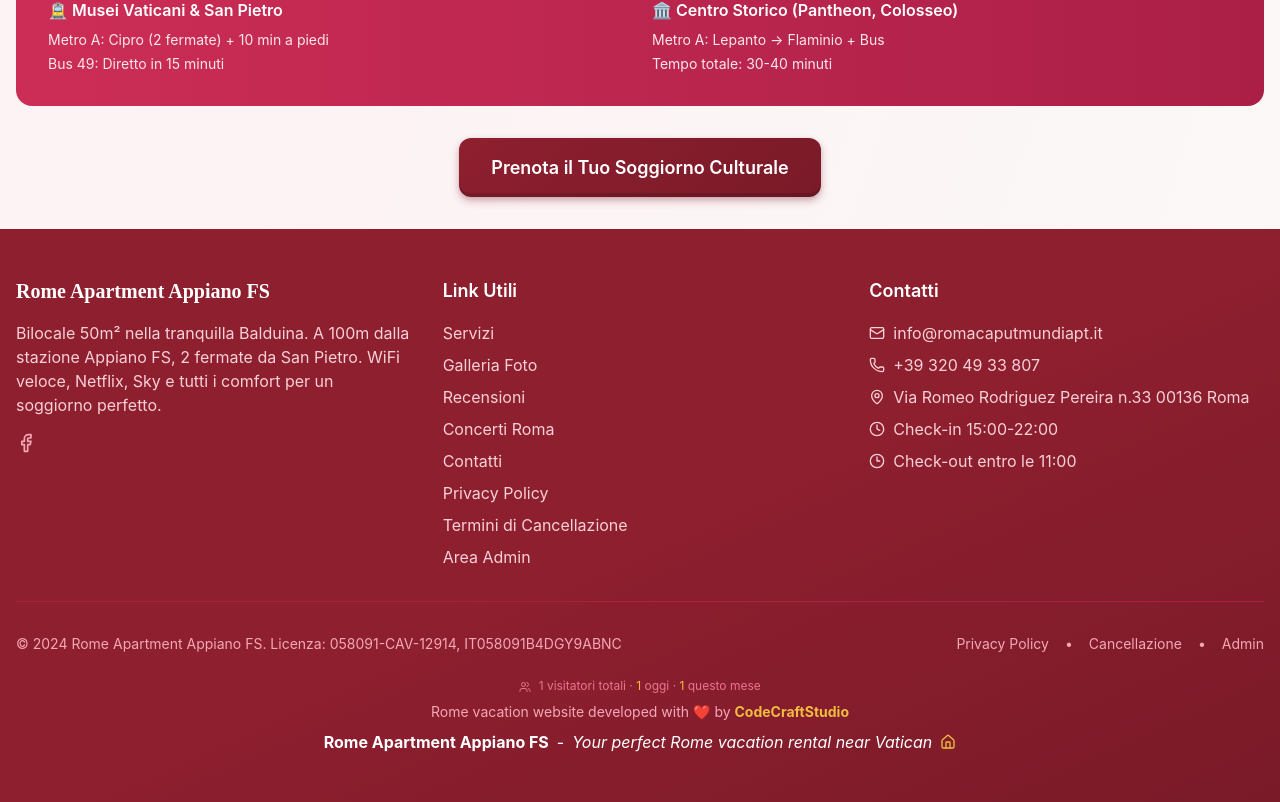
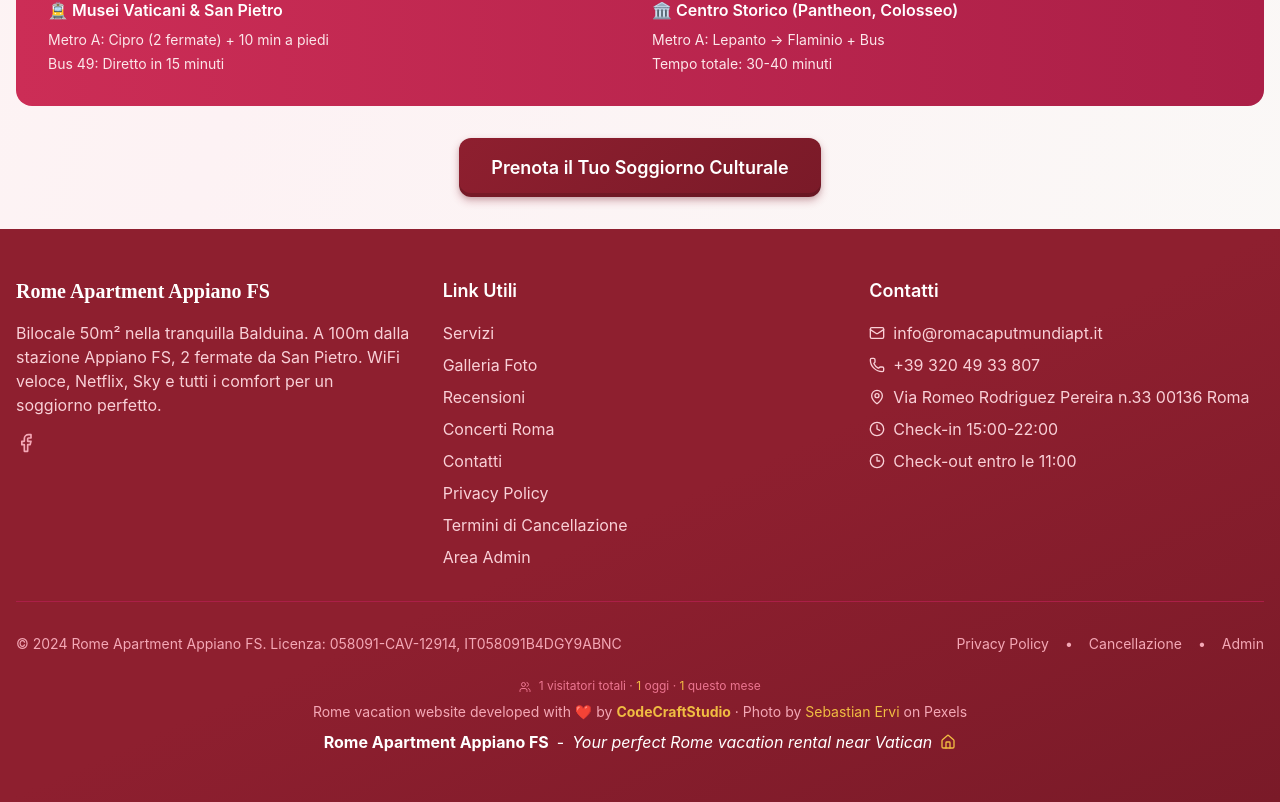
Before and after one commit to fracabu/rcm-apt-landing, a Vue app: page /musei in a window 1280 px wide. Shown: the part 3126-3928 px from the top of the page. Built offline with nearby package versions, Linux system fonts and the light colour scheme; no server answers.

Commit message:
remove section from home view

```diff
--- a/src/components/TheFooter.vue
+++ b/src/components/TheFooter.vue
@@ -87,7 +87,8 @@
         <span class="text-roma-gold-400">{{ formatVisitorCount(monthlyVisitors) }}</span> questo mese
       </div>
       <div class="text-roma-300 text-sm">
-        {{ $t('footer.developed') }} <strong class="text-roma-gold-400">CodeCraftStudio</strong>
+        {{ $t('footer.developed') }} <strong class="text-roma-gold-400">CodeCraftStudio</strong> ·
+        Photo by <a href="https://www.pexels.com/it-it/foto/persone-in-concerto-1763075/" target="_blank" rel="noopener" class="text-roma-gold-400 hover:text-roma-gold-300">Sebastian Ervi</a> on Pexels
       </div>
       <div class="flex items-center justify-center space-x-2">
         <strong>Rome Apartment Appiano FS</strong>
--- a/src/views/ConcertiPage.vue
+++ b/src/views/ConcertiPage.vue
@@ -6,8 +6,8 @@
     <section class="relative h-screen flex items-center justify-center overflow-hidden">
       <div class="absolute inset-0">
         <img
-          src="/images/soggiorno.jpg"
-          alt="Concerti Roma"
+          src="/images/concerto.jpg"
+          alt="Persone in concerto a Roma - Foto di Sebastian Ervi"
           class="w-full h-full object-cover"
         />
         <div class="absolute inset-0 bg-black/60"></div>
--- a/src/views/HomePage.vue
+++ b/src/views/HomePage.vue
@@ -2,10 +2,6 @@
   <div class="min-h-screen">
     <TheHeader />
     <HeroSection />
-    <ServicesSection />
-    <GallerySection />
-    <ReviewsSection />
-    <ContactSection />
     <TheFooter />
     <CookieBanner />
   </div>
@@ -14,10 +10,6 @@
 <script setup lang="ts">
 import TheHeader from '../components/TheHeader.vue'
 import HeroSection from '../components/HeroSection.vue'
-import ServicesSection from '../components/ServicesSection.vue'
-import GallerySection from '../components/GallerySection.vue'
-import ReviewsSection from '../components/ReviewsSection.vue'
-import ContactSection from '../components/ContactSection.vue'
 import TheFooter from '../components/TheFooter.vue'
 import CookieBanner from '../components/CookieBanner.vue'
 </script>
```
Also changed, not shown: public/images/concerto.jpg (added).
